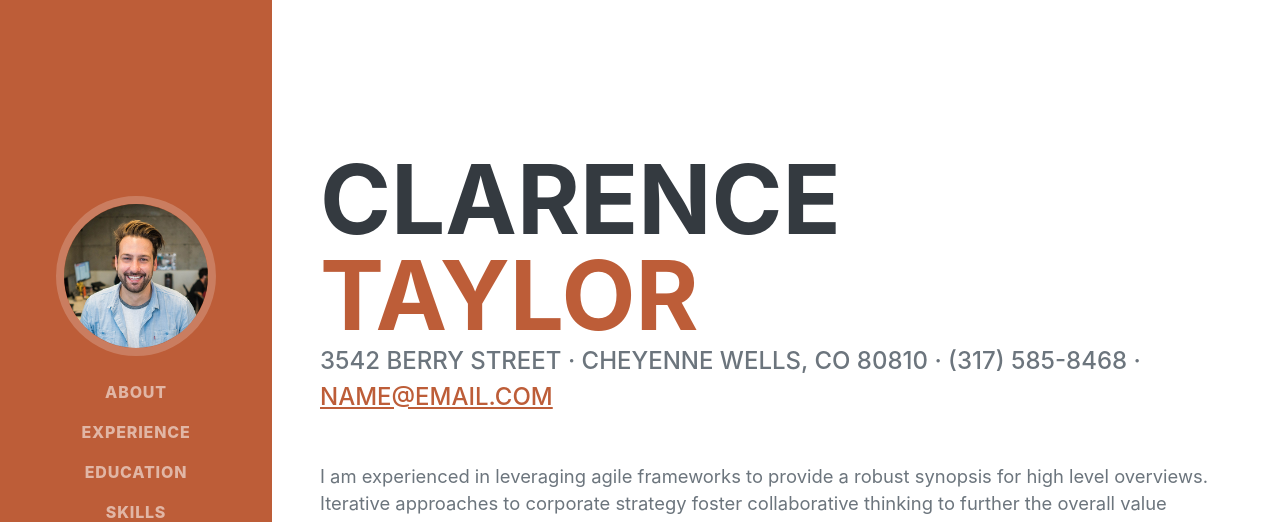
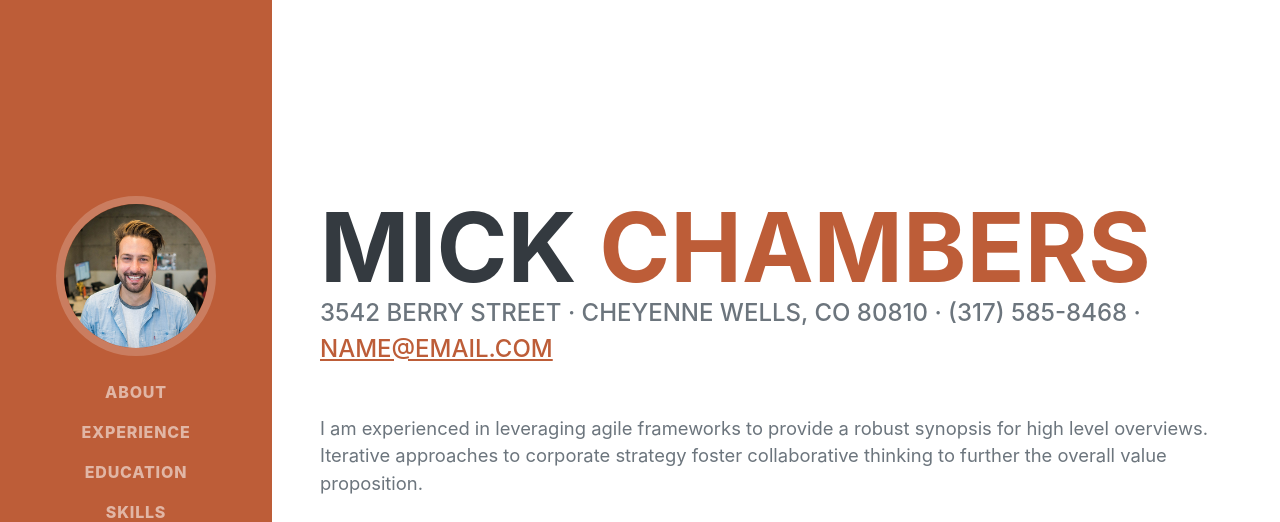
Before and after one commit to m1ck/m1ck.net, a plain HTML site: page index.html in a window 1280 px wide. Shown: the top 522 px of the page. Drawn offline with nearby package versions, Linux system fonts and the light colour scheme; a web font is replaced by a local one.

Commit message:
Name update

```diff
--- a/index.html
+++ b/index.html
@@ -40,8 +40,8 @@
             <section class="resume-section" id="about">
                 <div class="resume-section-content">
                     <h1 class="mb-0">
-                        Clarence
-                        <span class="text-primary">Taylor</span>
+                        Mick
+                        <span class="text-primary">Chambers</span>
                     </h1>
                     <div class="subheading mb-5">
                         3542 Berry Street · Cheyenne Wells, CO 80810 · (317) 585-8468 ·
```
